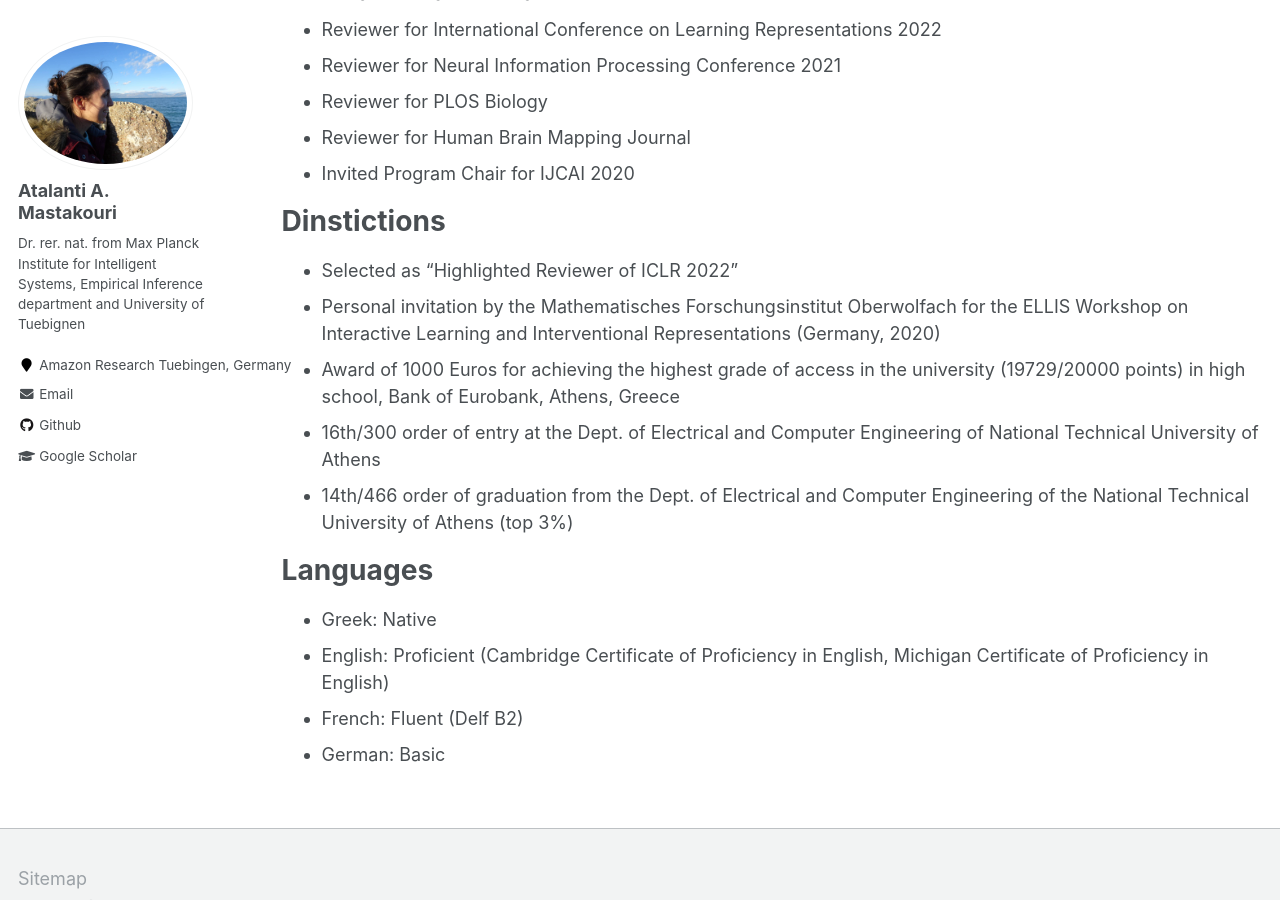
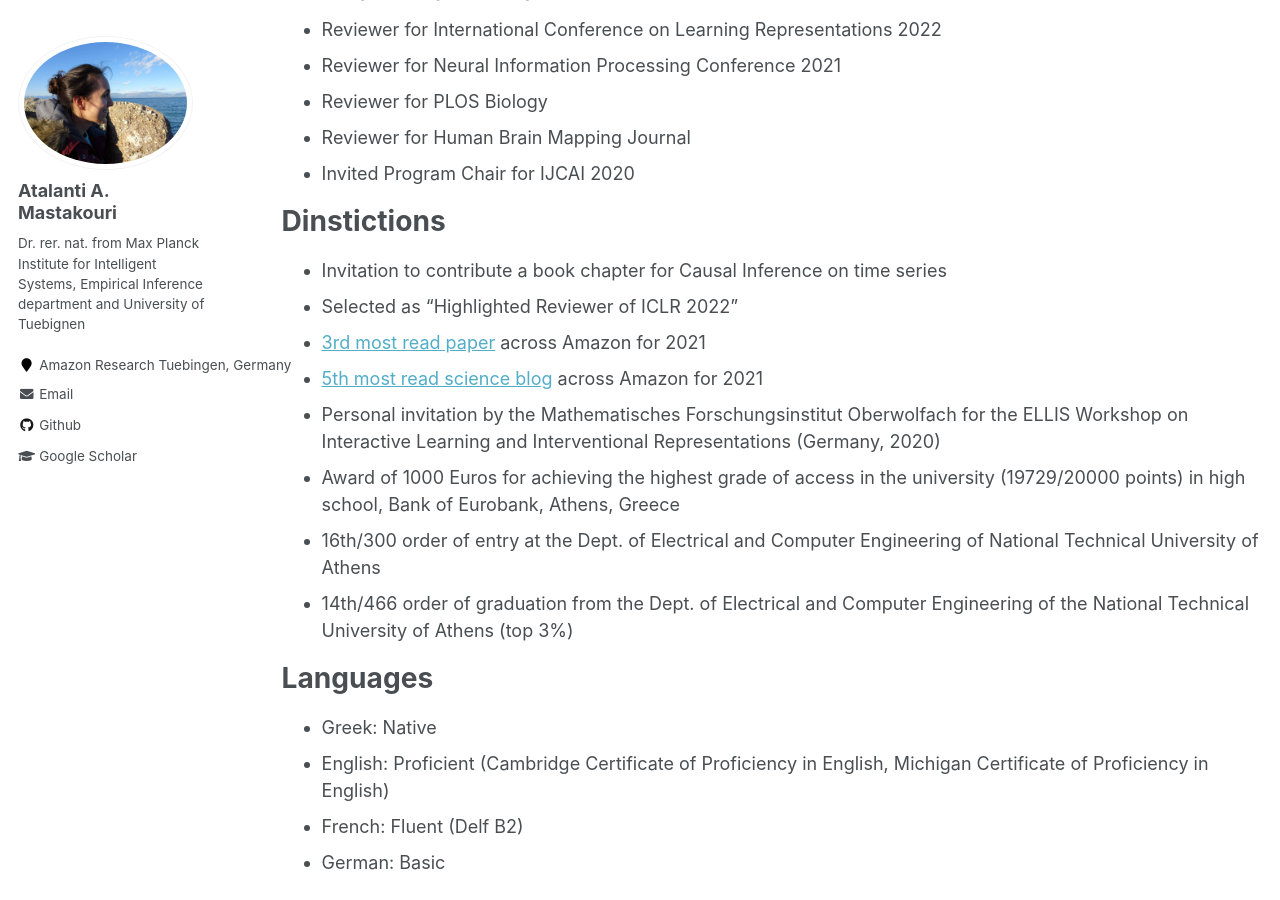
Before and after one commit to atalanti/atalanti.github.io, a Jekyll site: the page built from _pages/cv.md, in a window 1280 px wide and 900 px high, scrolled down 1913 px. Built offline with Jekyll 4.4.1, drawn with Linux system fonts in a browser that asks for light colours.

Commit message:
Update cv.md

```diff
--- a/_pages/cv.md
+++ b/_pages/cv.md
@@ -78,7 +78,10 @@ Service
 
 Dinstictions
 ======
-* Selected as "Highlighted Reviewer of ICLR 2022"
+* Invitation to contribute a book chapter for Causal Inference on time series
+* Selected as “Highlighted Reviewer of ICLR 2022”
+* [3rd most read paper](https://www.amazon.science/latest-news/the-10-most-read-research-papers-of-2021) across Amazon for 2021
+* [5th most read science blog](https://www.amazon.science/latest-news/the-top-amazon-science-blog-posts-of-2021) across Amazon for 2021
 * Personal invitation by the Mathematisches Forschungsinstitut Oberwolfach for the ELLIS Workshop on Interactive Learning and Interventional Representations (Germany, 2020)
 * Award of 1000 Euros for achieving the highest grade of access in the university (19729/20000 points) in high school, Bank of Eurobank, Athens, Greece
 * 16th/300 order of entry at the Dept. of Electrical and Computer Engineering of National Technical University of Athens
```
